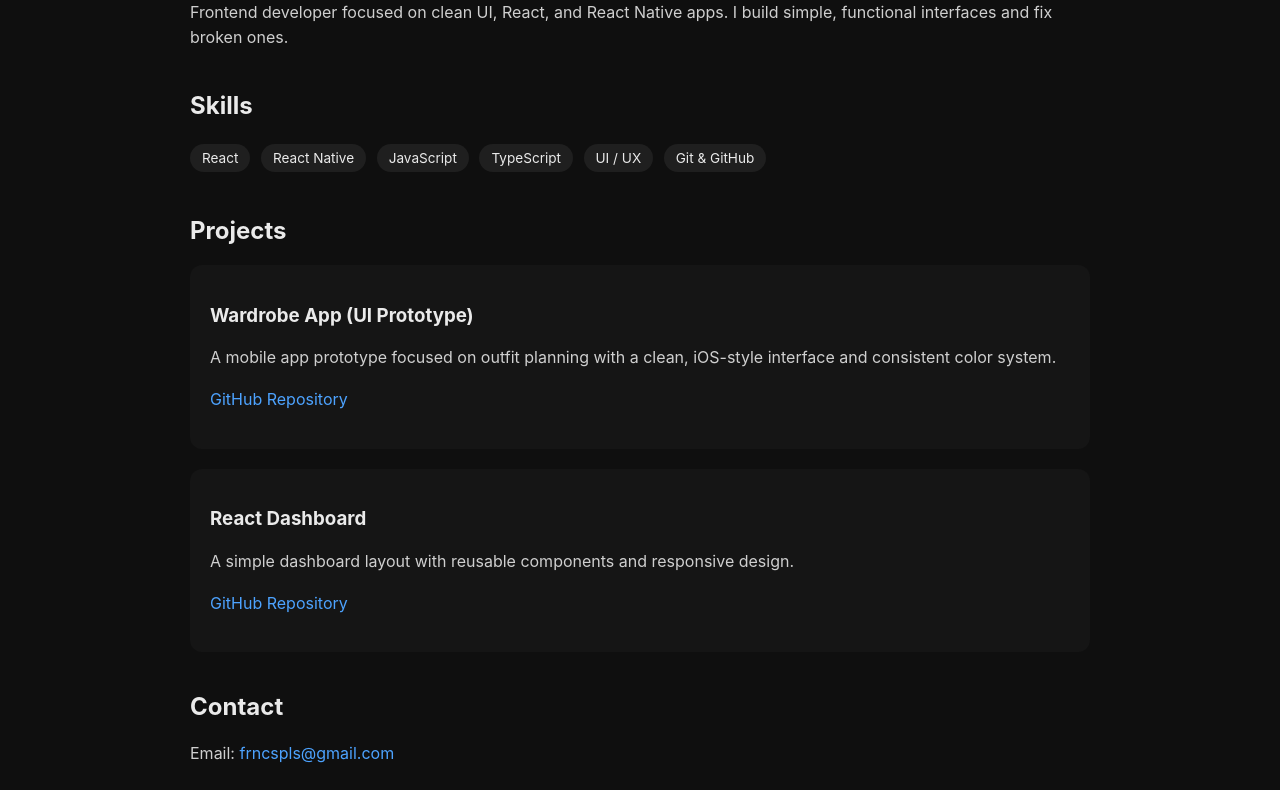
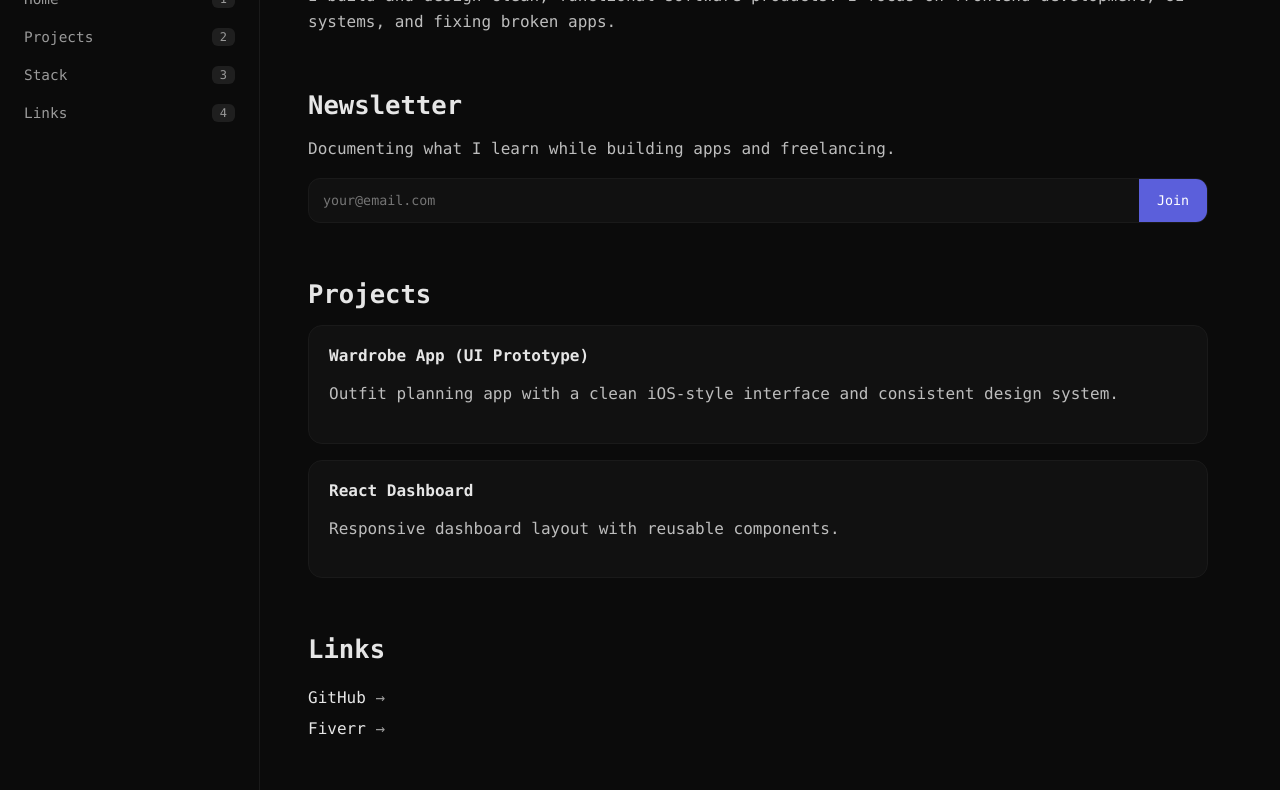
Before and after one commit to enerowodaniel-collab/danielenerowo.github.io, a plain HTML site: page index.html in a window 1280 px wide. Shown: the part 132-922 px from the top of the page. Drawn offline with Linux system fonts and the light colour scheme.

Commit message:
Update index.html

```diff
--- a/index.html
+++ b/index.html
@@ -7,86 +7,173 @@
   <style>
     body {
       margin: 0;
-      font-family: -apple-system, BlinkMacSystemFont, "Segoe UI", Roboto, sans-serif;
-      background: #0f0f0f;
-      color: #eaeaea;
+      font-family: ui-monospace, SFMono-Regular, Menlo, Monaco, Consolas, monospace;
+      background: #0b0b0b;
+      color: #e6e6e6;
     }
-    .container {
+    .layout {
+      display: grid;
+      grid-template-columns: 260px 1fr;
+      min-height: 100vh;
+    }
+    aside {
+      padding: 32px 24px;
+      border-right: 1px solid #1a1a1a;
+    }
+    .profile {
+      display: flex;
+      align-items: center;
+      gap: 12px;
+      margin-bottom: 32px;
+    }
+    .avatar {
+      width: 48px;
+      height: 48px;
+      border-radius: 50%;
+      background: #222;
+    }
+    .name {
+      font-weight: 600;
+    }
+    .role {
+      font-size: 0.85rem;
+      color: #9a9a9a;
+    }
+    nav a {
+      display: flex;
+      justify-content: space-between;
+      align-items: center;
+      padding: 10px 0;
+      color: #9a9a9a;
+      text-decoration: none;
+      font-size: 0.9rem;
+    }
+    nav a:hover {
+      color: #fff;
+    }
+    .badge {
+      background: #1f1f1f;
+      border-radius: 6px;
+      padding: 2px 8px;
+      font-size: 0.75rem;
+    }
+    main {
+      padding: 48px;
       max-width: 900px;
-      margin: 0 auto;
-      padding: 40px 20px;
+    }
+    section {
+      margin-bottom: 56px;
     }
     h1 {
-      font-size: 2.5rem;
-      margin-bottom: 10px;
-    }
-    h2 {
-      margin-top: 40px;
-      font-size: 1.5rem;
+      font-size: 1.6rem;
+      margin-bottom: 12px;
     }
     p {
+      color: #bdbdbd;
       line-height: 1.6;
-      color: #cfcfcf;
     }
-    .tag {
+    .card {
+      background: #111;
+      border: 1px solid #1a1a1a;
+      border-radius: 14px;
+      padding: 20px;
+      margin-top: 16px;
+    }
+    .input {
+      display: flex;
+      margin-top: 16px;
+      background: #111;
+      border: 1px solid #1a1a1a;
+      border-radius: 12px;
+      overflow: hidden;
+    }
+    .input input {
+      flex: 1;
+      background: transparent;
+      border: none;
+      color: #e6e6e6;
+      padding: 14px;
+      outline: none;
+      font-family: inherit;
+    }
+    .input button {
+      background: #5b5fdb;
+      border: none;
+      padding: 0 18px;
+      color: white;
+      font-family: inherit;
+      cursor: pointer;
+    }
+    .link {
       display: inline-block;
-      background: #1f1f1f;
-      padding: 6px 12px;
-      border-radius: 20px;
-      margin: 4px 6px 4px 0;
-      font-size: 0.85rem;
-    }
-    .project {
-      background: #151515;
-      border-radius: 12px;
-      padding: 20px;
-      margin-top: 20px;
-    }
-    a {
-      color: #4da3ff;
+      margin-top: 12px;
+      color: #e6e6e6;
       text-decoration: none;
     }
-    footer {
-      margin-top: 60px;
-      font-size: 0.9rem;
-      color: #888;
+    .link span {
+      color: #9a9a9a;
+    }
+    @media (max-width: 800px) {
+      .layout {
+        grid-template-columns: 1fr;
+      }
+      aside {
+        border-right: none;
+        border-bottom: 1px solid #1a1a1a;
+      }
+      main {
+        padding: 32px 20px;
+      }
     }
   </style>
 </head>
 <body>
-  <div class="container">
-    <h1>Hey there 👋, I'm Daniel.</h1>
-    <p>Frontend developer focused on clean UI, React, and React Native apps. I build simple, functional interfaces and fix broken ones.</p>
-
-    <h2>Skills</h2>
-    <div>
-      <span class="tag">React</span>
-      <span class="tag">React Native</span>
-      <span class="tag">JavaScript</span>
-      <span class="tag">TypeScript</span>
-      <span class="tag">UI / UX</span>
-      <span class="tag">Git & GitHub</span>
-    </div>
-
-    <h2>Projects</h2>
-    <div class="project">
-      <h3>Wardrobe App (UI Prototype)</h3>
-      <p>A mobile app prototype focused on outfit planning with a clean, iOS-style interface and consistent color system.</p>
-      <p><a href="#">GitHub Repository</a></p>
-    </div>
-
-    <div class="project">
-      <h3>React Dashboard</h3>
-      <p>A simple dashboard layout with reusable components and responsive design.</p>
-      <p><a href="#">GitHub Repository</a></p>
-    </div>
-
-    <h2>Contact</h2>
-    <p>Email: <a href="mailto:frncspls@gmail.com">frncspls@gmail.com</a></p>
-
-    <footer>
-      <p>Available for small freelance projects and bug fixes.</p>
-    </footer>
+  <div class="layout">
+    <aside>
+      <div class="profile">
+        <div class="avatar"></div>
+        <div>
+          <div class="name">Daniel Enerowo</div>
+          <div class="role">Software Developer</div>
+        </div>
+      </div>
+      <nav>
+        <a href="#">Home <span class="badge">1</span></a>
+        <a href="#">Projects <span class="badge">2</span></a>
+        <a href="#">Stack <span class="badge">3</span></a>
+        <a href="#">Links <span class="badge">4</span></a>
+      </nav>
+    </aside>
+    <main>
+      <section>
+        <h1>About</h1>
+        <p>I build and design clean, functional software products. I focus on frontend development, UI systems, and fixing broken apps.</p>
+      </section>
+      <section>
+        <h1>Newsletter</h1>
+        <p>Documenting what I learn while building apps and freelancing.</p>
+        <div class="input">
+          <input placeholder="your@email.com" />
+          <button>Join</button>
+        </div>
+      </section>
+      <section>
+        <h1>Projects</h1>
+        <div class="card">
+          <strong>Wardrobe App (UI Prototype)</strong>
+          <p>Outfit planning app with a clean iOS-style interface and consistent design system.</p>
+        </div>
+        <div class="card">
+          <strong>React Dashboard</strong>
+          <p>Responsive dashboard layout with reusable components.</p>
+        </div>
+      </section>
+      <section>
+        <h1>Links</h1>
+        <a class="link" href="#">GitHub <span>→</span></a><br />
+        <a class="link" href="#">Fiverr <span>→</span></a>
+      </section>
+    </main>
   </div>
 </body>
 </html>
```
